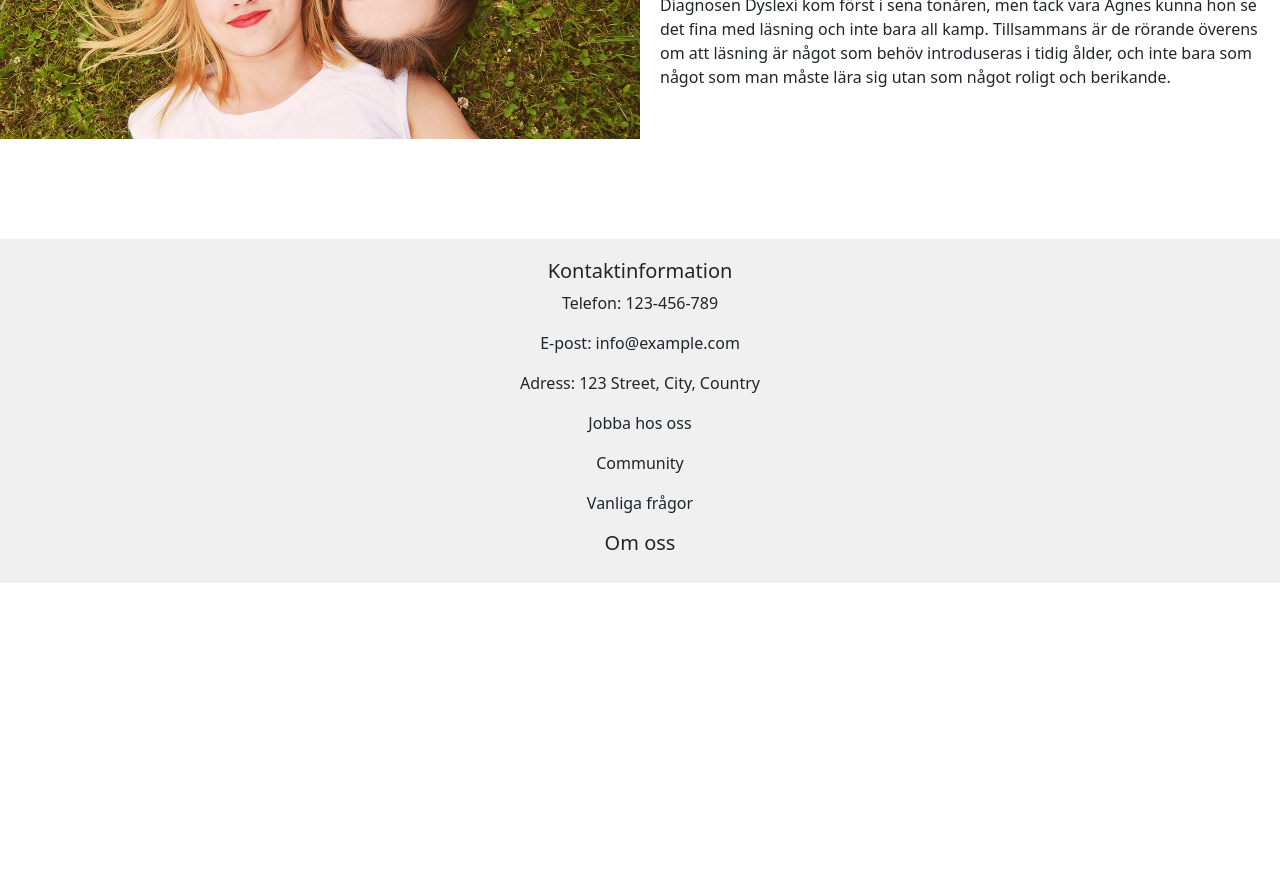
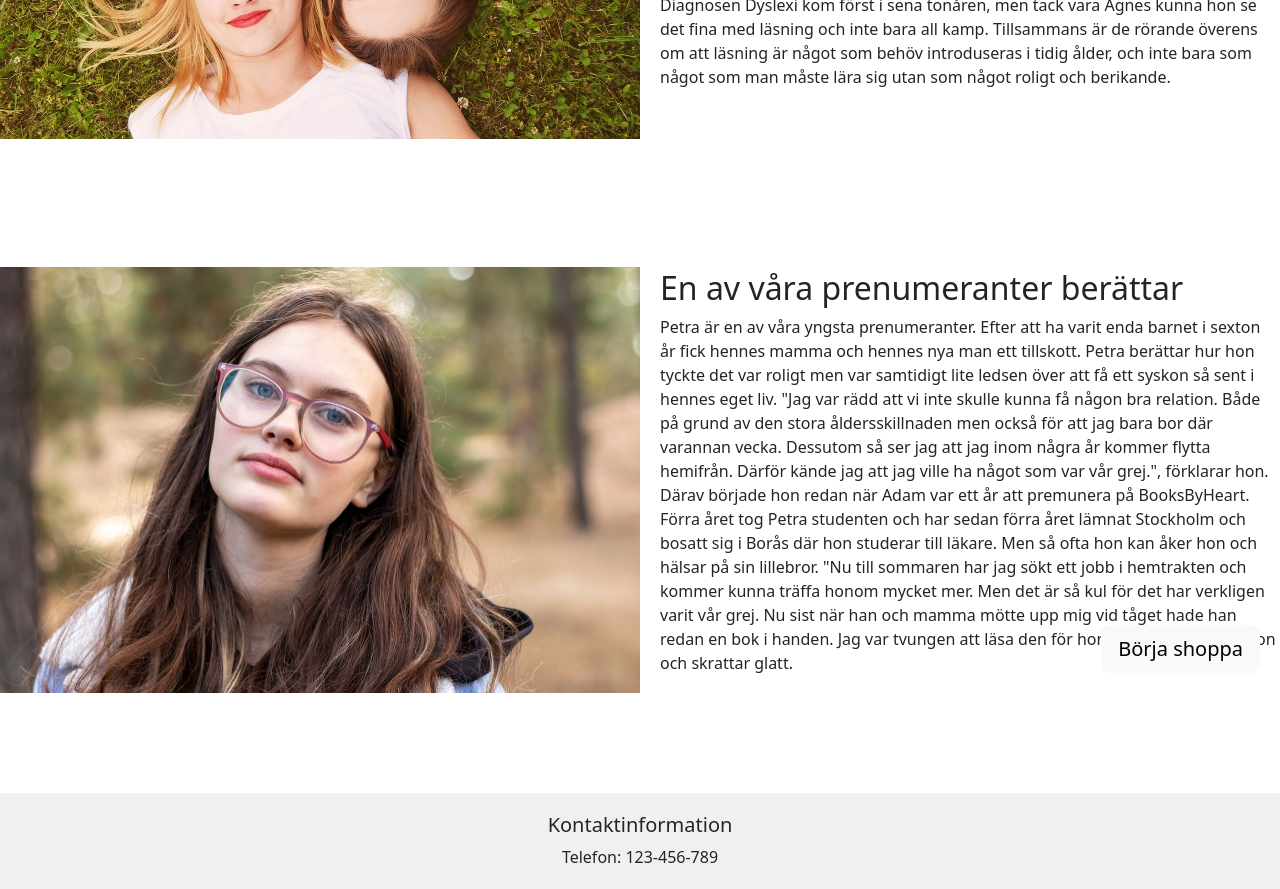
Before and after one commit to natta1995/Webbshop-BooksByHeart, a React (Create React App) app: page / in a window 1280 px wide. Shown: the part 1340-2229 px from the top of the page. Before the commit the page ends 1923 px from the top, so only its background shows below. Built offline with nearby package versions, Linux system fonts and the light colour scheme.

Commit message:
intervju 2

```diff
--- a/src/pages/home.jsx
+++ b/src/pages/home.jsx
@@ -2,6 +2,7 @@ import { Link } from "react-router-dom";
 import babyImg from "../img/babyreading.jpg";
 import {Button } from  "react-bootstrap"
 import girlsImg from "../img/starter.jpg"
+import intervjugirl from "../img/intervju.jpg"
 
 const HomePage = () => {
 
@@ -11,15 +12,16 @@ const HomePage = () => {
     <div style={{ position: 'relative' }}>
       <img src={babyImg} alt="babyreading" style={{ width: '100%', height: 'auto' }} />
       <div style={{ position: "absolute", bottom: "20px", right: "20px", zIndex: 1}}>
+      <Link to="/products" style={{ textDecoration: "none" }}>
+          <Button size="lg" variant="light">Börja shoppa</Button>
+        </Link>
 
       </div>
         <div style={{ position: 'absolute', top: '50%', left: '50%', transform: 'translate(-50%, -50%)', zIndex: 1, color: 'white', textAlign: 'center' }}>
             <h1>Välkommen till BooksByHeart</h1>
             <p>Mer text om det behövs</p>
             <p>Du vet väl att vi har bokklubbar som du kan gå med i? För barn mellan 0 - 12 år! <Link to="/bookclub">Läs mer här</Link></p>
-            <Link to="/products" style={{ textDecoration: "none" }}>
-          <Button size="lg" variant="light">Börja shoppa</Button>
-        </Link>
+
 
     </div>
 
@@ -32,6 +34,14 @@ const HomePage = () => {
   </div>
 </div>
 
+<div style={{display: "flex", alignItems: "center", paddingTop: "10%"}}>
+  <img src={intervjugirl} alt="intervjugirl" style={{width: "50%"}}/>
+  <div style={{paddingLeft: "20px"}}>
+    <h2> En av våra prenumeranter berättar</h2>
+    <p> Petra är en av våra yngsta prenumeranter. Efter att ha varit enda barnet i sexton år fick hennes mamma och hennes nya man ett tillskott. Petra berättar hur hon tyckte det var roligt men var samtidigt lite ledsen över att få ett syskon så sent i hennes eget liv. "Jag var rädd att vi inte skulle kunna få någon bra relation. Både på grund av den stora åldersskillnaden men också för att jag bara bor där varannan vecka. Dessutom så ser jag att jag inom några år kommer flytta hemifrån. Därför kände jag att jag ville ha något som var vår grej.", förklarar hon. Därav började hon redan när Adam var ett år att premunera på BooksByHeart. Förra året tog Petra studenten och har sedan förra året lämnat Stockholm och bosatt sig i Borås där hon studerar till läkare. Men så ofta hon kan åker hon och hälsar på sin lillebror. "Nu till sommaren har jag sökt ett jobb i hemtrakten och kommer kunna träffa honom mycket mer. Men det är så kul för det har verkligen varit vår grej. Nu sist när han och mamma mötte upp mig vid tåget hade han redan en bok i handen. Jag var tvungen att läsa den för honom i bilen.", säger hon och skrattar glatt. </p>
+  </div>
+</div>
+
 
 </div>
 
```
Also changed, not shown: src/img/intervju.jpg (added).
